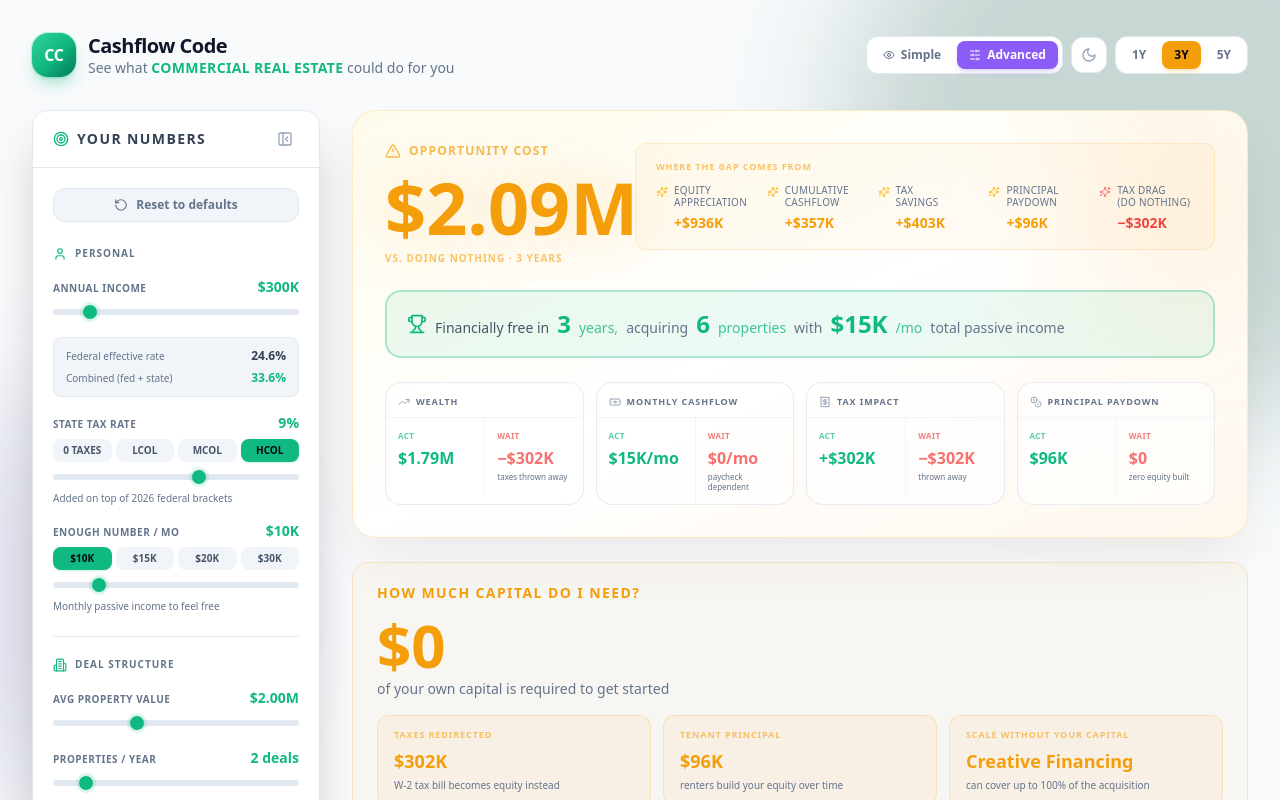
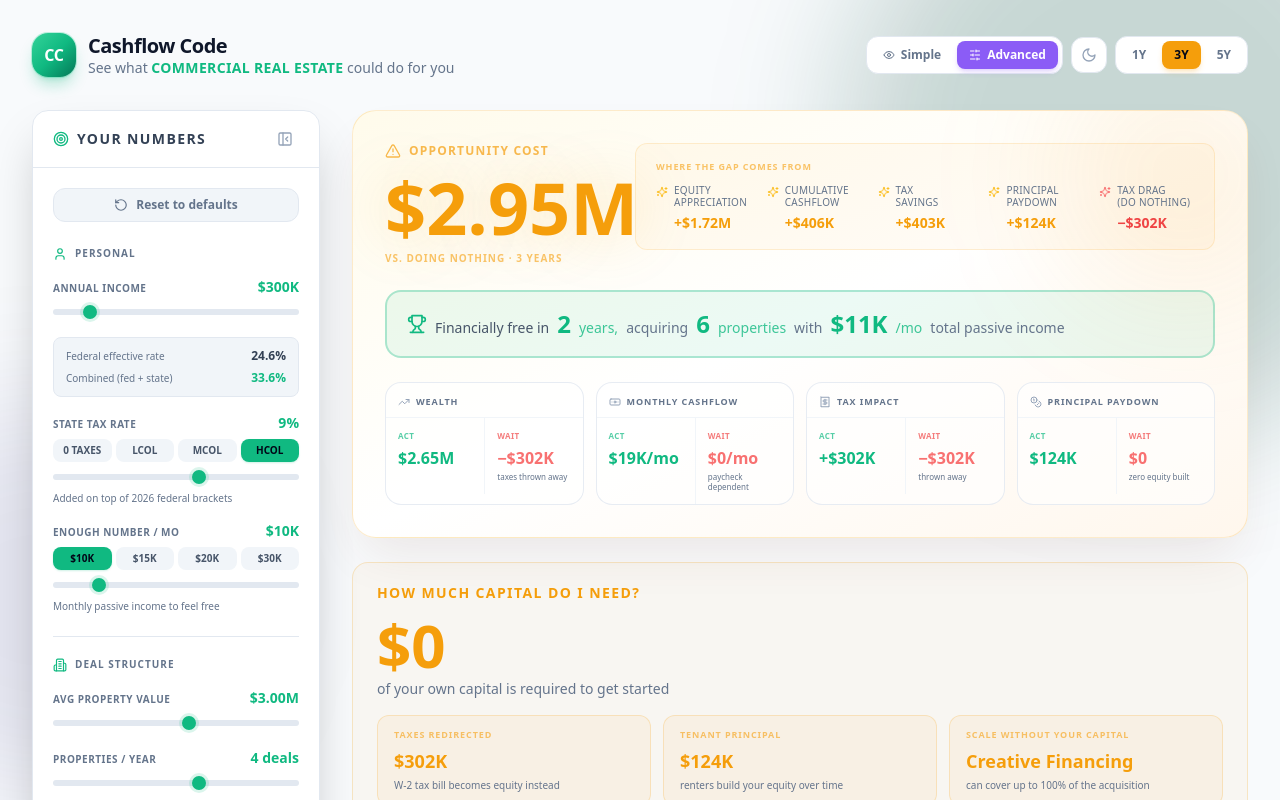
Before and after one commit to Cashflow-Code/cre-wealth-calculator, a React (Vite) app: page / in a window 1280 px wide. Both pictures are taken after a click on the button "Advanced". Shown: the top 800 px of the page. Built offline with nearby package versions, Linux system fonts and the light colour scheme.

Commit message:
Realistic deal model: LTV slider, pilot-year ramp, conservative defaults

```diff
--- a/src/App.jsx
+++ b/src/App.jsx
@@ -17,10 +17,11 @@ import { computeTotalTax } from './utils/tax.js';
 
 const DEFAULTS = {
   income: 300_000, stateRate: 9, enoughNumber: 10_000,
-  propertyValue: 2_000_000, propertiesPerYear: 2, buyingYears: 5,
-  capRate: 12, depreciation: 35, depDeferYears: 0, equityPct: 33,
+  propertyValue: 3_000_000, propertiesPerYear: 4, buyingYears: 5,
+  capRate: 8, depreciation: 35, depDeferYears: 0, equityPct: 25,
   forcedAppreciation: 20, annualAppreciation: 3, cashflowGrowth: 2,
   showStockAlt: true, savingsRate: 20, stockReturn: 8,
+  ltv: 70, loanRate: 6, pilotYearProperties: 2,
 };
 
 export default function App() {
@@ -37,10 +38,13 @@ export default function App() {
   const [forcedAppreciation, setForcedAppreciation] = useState(DEFAULTS.forcedAppreciation);
   const [annualAppreciation, setAnnualAppreciation] = useState(DEFAULTS.annualAppreciation);
   const [cashflowGrowth, setCashflowGrowth]         = useState(DEFAULTS.cashflowGrowth);
-  const [showStockAlt, setShowStockAlt]             = useState(DEFAULTS.showStockAlt);
-  const [savingsRate, setSavingsRate]               = useState(DEFAULTS.savingsRate);
-  const [stockReturn, setStockReturn]               = useState(DEFAULTS.stockReturn);
-  const [horizon, setHorizon]                       = useState(3);
+  const [showStockAlt, setShowStockAlt]               = useState(DEFAULTS.showStockAlt);
+  const [savingsRate, setSavingsRate]                 = useState(DEFAULTS.savingsRate);
+  const [stockReturn, setStockReturn]                 = useState(DEFAULTS.stockReturn);
+  const [ltv, setLtv]                                 = useState(DEFAULTS.ltv);
+  const [loanRate, setLoanRate]                       = useState(DEFAULTS.loanRate);
+  const [pilotYearProperties, setPilotYearProperties] = useState(DEFAULTS.pilotYearProperties);
+  const [horizon, setHorizon]                         = useState(3);
   const [sidebarOpen, setSidebarOpen]               = useState(true);
   const [mobileSidebarOpen, setMobileSidebarOpen]   = useState(false);
   const [isDark, setIsDark]                         = useState(false);
@@ -62,17 +66,20 @@ export default function App() {
     setAnnualAppreciation(DEFAULTS.annualAppreciation);
     setCashflowGrowth(DEFAULTS.cashflowGrowth);       setShowStockAlt(DEFAULTS.showStockAlt);
     setSavingsRate(DEFAULTS.savingsRate);             setStockReturn(DEFAULTS.stockReturn);
+    setLtv(DEFAULTS.ltv);                             setLoanRate(DEFAULTS.loanRate);
+    setPilotYearProperties(DEFAULTS.pilotYearProperties);
   };
 
   const projection = useMemo(() => computeProjection({
     income, stateRate, enoughNumber, propertyValue, propertiesPerYear,
     buyingYears, capRate, depreciation, depDeferYears, equityPct,
     forcedAppreciation, annualAppreciation, cashflowGrowth, savingsRate, stockReturn,
-    ltv: 100, loanRate: 6.5, loanTerm: 30,
+    ltv, loanRate, loanTerm: 30, pilotYearProperties,
   }), [
     income, stateRate, enoughNumber, propertyValue, propertiesPerYear,
     buyingYears, capRate, depreciation, depDeferYears, equityPct,
     forcedAppreciation, annualAppreciation, cashflowGrowth, savingsRate, stockReturn,
+    ltv, loanRate, pilotYearProperties,
   ]);
 
   const horizonData        = projection.data[horizon];
@@ -140,6 +147,7 @@ export default function App() {
     annualAppreciation, setAnnualAppreciation,
     cashflowGrowth, setCashflowGrowth,
     showStockAlt, setShowStockAlt, savingsRate, setSavingsRate, stockReturn, setStockReturn,
+    ltv, setLtv, loanRate, setLoanRate, pilotYearProperties, setPilotYearProperties,
     annualStockDeposit, totalStockInvested,
     finalStockBalance,
     onReset: resetToDefaults,
@@ -305,10 +313,10 @@ export default function App() {
                   <div className="rounded-2xl border-2 border-emerald-500/30 bg-emerald-500/[0.08] px-5 py-4 flex items-baseline gap-2 flex-wrap">
                     <Trophy className="w-5 h-5 text-emerald-500 dark:text-emerald-400 self-center flex-shrink-0" />
                     <span className="text-sm text-slate-600 dark:text-slate-300 font-medium">Financially free in</span>
-                    <span className="text-2xl font-black text-emerald-500 dark:text-emerald-400 tabular-nums">{projection.yearsToReach}</span>
+                    <span className="text-2xl font-black text-emerald-500 dark:text-emerald-400 tabular-nums">{projection.yearsLabel}</span>
                     <span className="text-sm font-medium text-emerald-500/80 dark:text-emerald-400/80">years,</span>
                     <span className="text-sm text-slate-500 dark:text-slate-400">acquiring</span>
-                    <span className="text-2xl font-black text-emerald-500 dark:text-emerald-400 tabular-nums">{projection.propsNeeded}</span>
+                    <span className="text-2xl font-black text-emerald-500 dark:text-emerald-400 tabular-nums">{projection.minPropsNeeded}</span>
                     <span className="text-sm font-medium text-emerald-500/80 dark:text-emerald-400/80">properties</span>
                     <span className="text-sm text-slate-500 dark:text-slate-400">with</span>
                     <span className="text-2xl font-black text-emerald-500 dark:text-emerald-400 tabular-nums">{fmt(projection.cashflowAtFreedom)}</span>
--- a/src/components/SidebarContent.jsx
+++ b/src/components/SidebarContent.jsx
@@ -69,6 +69,7 @@ export default function SidebarContent({
   cashflowGrowth, setCashflowGrowth,
   showStockAlt, setShowStockAlt, savingsRate, setSavingsRate,
   stockReturn, setStockReturn,
+  ltv, setLtv, loanRate, setLoanRate, pilotYearProperties, setPilotYearProperties,
   annualStockDeposit, totalStockInvested, finalStockBalance,
   onReset, isSimple,
 }) {
@@ -154,9 +155,15 @@ export default function SidebarContent({
         <Slider label="Avg Property Value" value={propertyValue} onChange={setPropertyValue}
           min={500000} max={5000000} step={100000} format={fmt} />
         <Slider label="Properties / Year" value={propertiesPerYear} onChange={setPropertiesPerYear}
-          min={1} max={10} step={1}
+          min={1} max={6} step={1}
           format={(v) => `${v} ${v === 1 ? 'deal' : 'deals'}`}
-          sublabel="During the buying phase" />
+          sublabel="During the buying phase (year 2+)" />
+        {!isSimple && (
+          <Slider label="Year 1 Deals" value={pilotYearProperties} onChange={setPilotYearProperties}
+            min={0} max={4} step={1}
+            format={(v) => v === 0 ? 'Training only' : `${v} ${v === 1 ? 'deal' : 'deals'}`}
+            sublabel="Pilot acquisitions; full pace from year 2" />
+        )}
         {!isSimple && (
           <Slider label="Buying Years" value={buyingYears} onChange={setBuyingYears}
             min={1} max={10} step={1}
@@ -169,6 +176,11 @@ export default function SidebarContent({
             sublabel="Annual NOI ÷ property value" />
         )}
         {!isSimple && <EquityInput value={equityPct} onChange={setEquityPct} />}
+        {!isSimple && (
+          <Slider label="Deal LTV" value={ltv} onChange={setLtv}
+            min={0} max={100} step={5} format={(v) => `${v}%`}
+            sublabel="Bank debt as % of purchase price; rest raised from equity partners" />
+        )}
         {!isSimple && (
           <Slider label="Bonus Depreciation" value={depreciation} onChange={setDepreciation}
             min={10} max={50} step={5} format={(v) => `${v}%`}
--- a/src/components/SimpleCalculator.jsx
+++ b/src/components/SimpleCalculator.jsx
@@ -152,10 +152,10 @@ export default function SimpleCalculator({
         <div className="rounded-2xl border-2 border-emerald-500/30 bg-emerald-500/[0.08] px-5 py-4 flex items-baseline gap-2 flex-wrap">
           <Trophy className="w-5 h-5 text-emerald-500 dark:text-emerald-400 self-center flex-shrink-0" />
           <span className="text-sm text-slate-600 dark:text-slate-300 font-medium">Financially free in</span>
-          <span className="text-2xl font-black text-emerald-500 dark:text-emerald-400 tabular-nums">{projection.yearsToReach}</span>
+          <span className="text-2xl font-black text-emerald-500 dark:text-emerald-400 tabular-nums">{projection.yearsLabel}</span>
           <span className="text-sm font-medium text-emerald-500/80 dark:text-emerald-400/80">years,</span>
           <span className="text-sm text-slate-500 dark:text-slate-400">acquiring</span>
-          <span className="text-2xl font-black text-emerald-500 dark:text-emerald-400 tabular-nums">{projection.propsNeeded}</span>
+          <span className="text-2xl font-black text-emerald-500 dark:text-emerald-400 tabular-nums">{projection.minPropsNeeded}</span>
           <span className="text-sm font-medium text-emerald-500/80 dark:text-emerald-400/80">properties</span>
           <span className="text-sm text-slate-500 dark:text-slate-400">with</span>
           <span className="text-2xl font-black text-emerald-500 dark:text-emerald-400 tabular-nums">{fmt(projection.cashflowAtFreedom)}</span>
--- a/src/utils/projection.js
+++ b/src/utils/projection.js
@@ -33,10 +33,12 @@ export function computeProjection({
   cashflowGrowth,
   savingsRate,
   stockReturn,
-  ltv = 0,
-  loanRate = 6.5,
-  loanTerm = 25,
+  ltv = 70,
+  loanRate = 6,
+  loanTerm = 30,
+  pilotYearProperties = null,
 }) {
+  const propsYear1 = pilotYearProperties !== null ? pilotYearProperties : propertiesPerYear;
   const stateRateDecimal  = stateRate / 100;
   const ltvDecimal        = ltv / 100;
   const loanRateDecimal   = loanRate / 100;
@@ -87,8 +89,9 @@ export function computeProjection({
     const isBuying = year <= buyingYears;
 
     if (isBuying) {
-      cumulativeProperties  += propertiesPerYear;
-      const totalPurchase    = propertiesPerYear * propertyValue;
+      const propsThisYear    = year === 1 ? propsYear1 : propertiesPerYear;
+      cumulativeProperties  += propsThisYear;
+      const totalPurchase    = propsThisYear * propertyValue;
       const loanPrincipal    = totalPurchase * ltvDecimal;
       const downPayment      = totalPurchase - loanPrincipal;
 
@@ -96,7 +99,6 @@ export function computeProjection({
       totalOriginalPurchaseCost += totalPurchase;
       totalDealMonthlyCashflow += totalPurchase * capRateDecimal / 12;
       depPool                  += totalPurchase * (depreciation / 100) * equityRate;
-      // capitalDeployed stays 0: investor raises capital / uses creative financing
 
       if (loanPrincipal > 0) {
         loanCohorts.push({
@@ -107,11 +109,10 @@ export function computeProjection({
       }
     }
 
-    // Aggregate loan position across all cohorts
     let totalLoanBalance       = 0;
     let totalAnnualDebtService = 0;
     for (const cohort of loanCohorts) {
-      const age = year - cohort.originYear; // 0 = purchase year
+      const age = year - cohort.originYear;
       if (age < loanTerm) {
         totalAnnualDebtService += cohort.annualPayment;
         totalLoanBalance       += loanRemainingBalance(
@@ -120,7 +121,6 @@ export function computeProjection({
       }
     }
 
-    // Principal paid down this year across all active cohorts (age=0 = origination year)
     let yearPrincipalPaydown = 0;
     for (const cohort of loanCohorts) {
       const age = year - cohort.originYear;
@@ -134,14 +134,12 @@ export function computeProjection({
     yearPrincipalPaydown     = Math.max(0, yearPrincipalPaydown) * equityRate;
     cumulativePrincipalPaydown += yearPrincipalPaydown;
 
-    // Equity (net of loan balance) and cashflow (net of debt service)
     const yourEquity           = Math.max(0, (totalDealAssetValue - totalLoanBalance) * equityRate);
     const dealNetMonthlyCF     = totalDealMonthlyCashflow - totalAnnualDebtService / 12;
     const yourMonthlyCashflow  = dealNetMonthlyCF * equityRate;
     const yourAnnualCashflow   = yourMonthlyCashflow * 12;
     cumulativeCashflow        += yourAnnualCashflow;
 
-    // Tax savings via depreciation — W2 income only (cashflow is tax-free via REPS, shown gross)
     let yearTaxSavings  = 0;
     const depEligible   = year >= eligibleStartYear;
 
@@ -155,7 +153,6 @@ export function computeProjection({
     const yearTaxesPaid      = computeTotalTax(income, stateRateDecimal);
     cumulativeTaxesPaid     += yearTaxesPaid;
 
-    // Value of the remaining depreciation pool at current income/rates
     const bankedFutureTax = taxSavingsFromDeduction(income, depPool, stateRateDecimal);
     const equityGain      = Math.max(0, (totalDealAssetValue - totalOriginalPurchaseCost) * equityRate);
     const totalProfits    = equityGain + cumulativePrincipalPaydown + cumulativeCashflow + cumulativeTaxSavings + bankedFutureTax;
@@ -190,7 +187,6 @@ export function computeProjection({
     });
   }
 
-  // Freedom calculation — scan actual model data for first year cashflow >= enoughNumber
   const grossMonthlyPerProp    = propertyValue * capRateDecimal / 12;
   const loanPerPropMonthly     = ltvDecimal > 0
     ? annualLoanPayment(propertyValue * ltvDecimal, loanRateDecimal, loanTerm) / 12
@@ -205,9 +201,27 @@ export function computeProjection({
   const cashflowAtFreedom = isReachable ? data[yearsToReach].monthlyCashflow : 0;
   const propsNeeded       = isReachable ? data[yearsToReach].properties      : Infinity;
 
+  const minPropsNeeded = monthlyCashflowPerProp > 0
+    ? Math.ceil(enoughNumber / monthlyCashflowPerProp)
+    : Infinity;
+
+  let yearsLabel = isReachable ? String(yearsToReach) : null;
+  if (isReachable && yearsToReach >= 1) {
+    const prevCF     = data[yearsToReach - 1]?.monthlyCashflow ?? 0;
+    const frac       = cashflowAtFreedom > prevCF
+      ? Math.max(0, Math.min(1, (enoughNumber - prevCF) / (cashflowAtFreedom - prevCF)))
+      : 0;
+    const fractional = (yearsToReach - 1) + frac;
+    const floorY     = Math.floor(fractional);
+    const remainder  = fractional - floorY;
+    if (remainder < 0.25)       yearsLabel = String(Math.max(1, floorY));
+    else if (remainder <= 0.75) yearsLabel = `${Math.max(1, floorY)}–${floorY + 1}`;
+    else                        yearsLabel = String(floorY + 1);
+  }
+
   return {
-    data, propsNeeded, yearsToReach, cashflowAtFreedom,
-    isReachable, eligibleStartYear,
+    data, propsNeeded, minPropsNeeded, yearsToReach, yearsLabel,
+    cashflowAtFreedom, isReachable, eligibleStartYear,
     monthlyCashflowPerProp,
   };
 }
```
Also changed, not shown: 1 other file (tests, documents, lock files or other folders).
